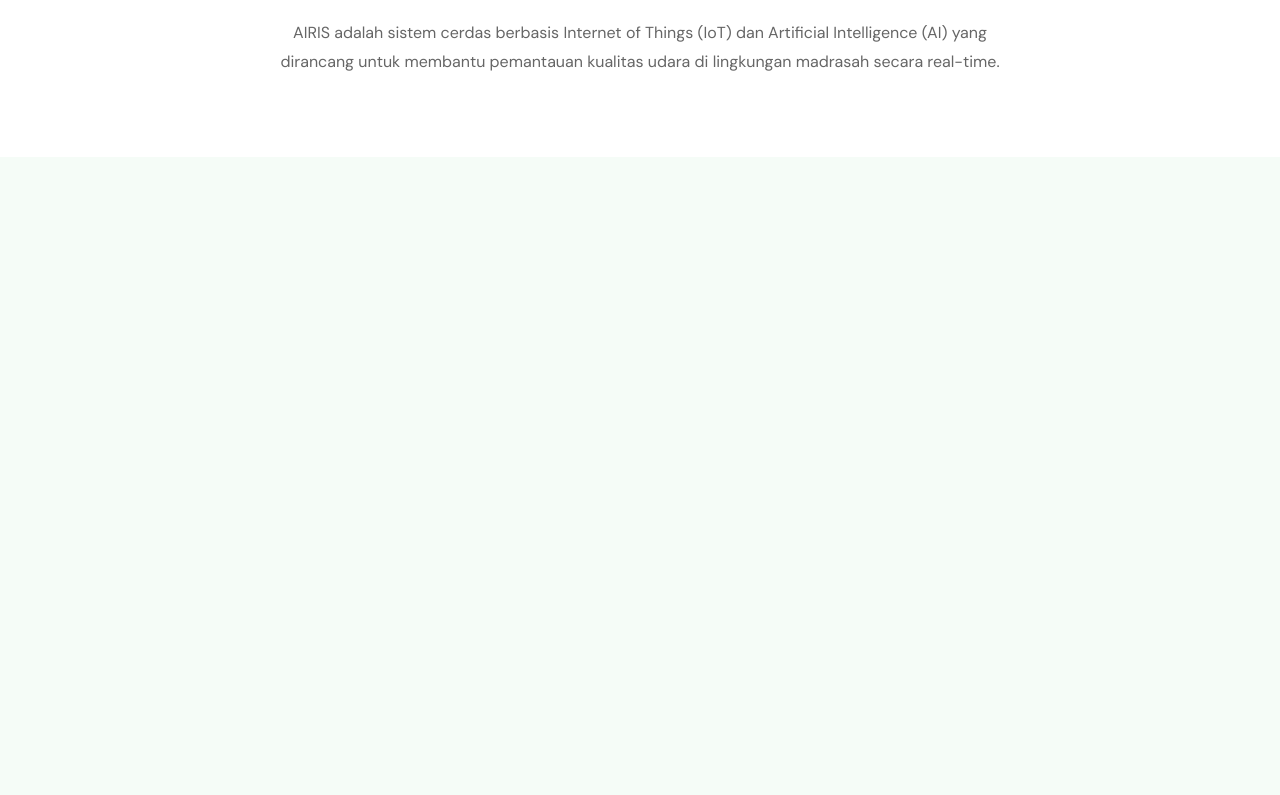
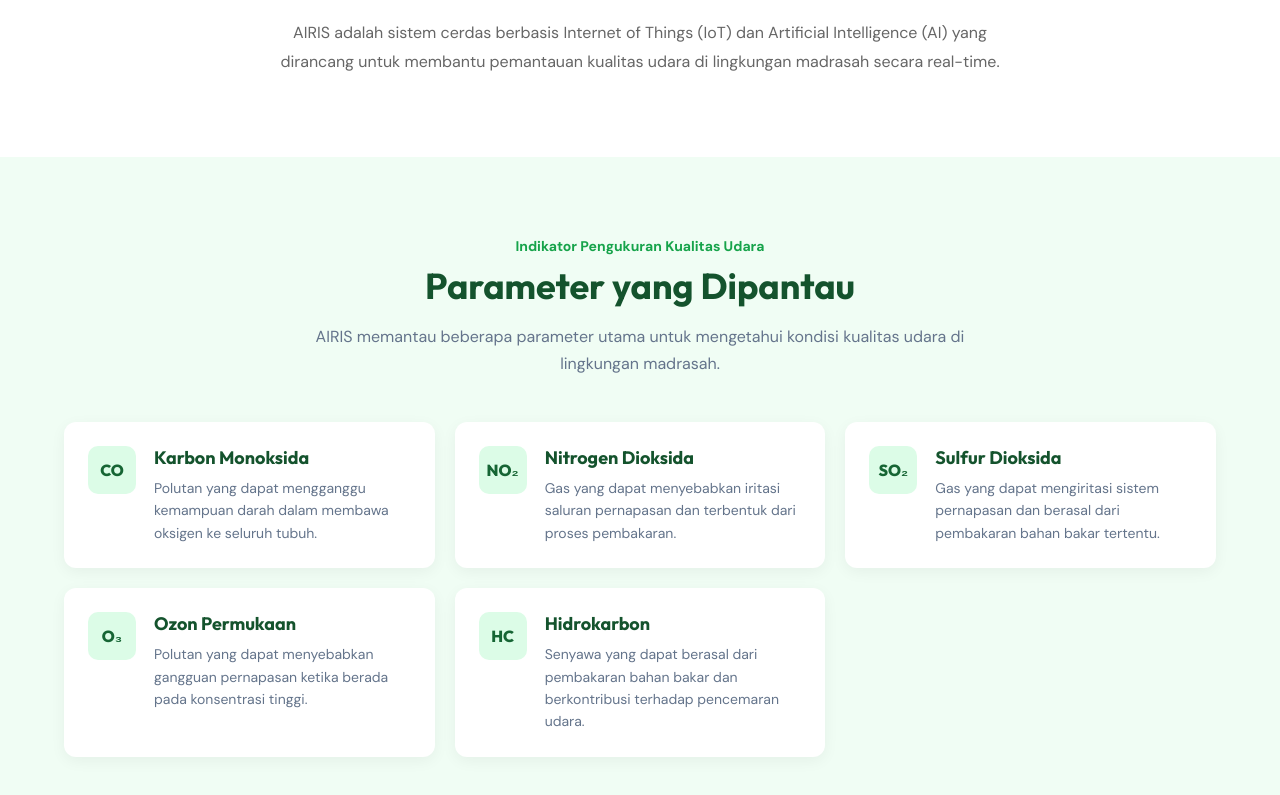
Before and after one commit to nurshineds/airis-web, a React app in the folder frontend/: page / in a window 1280 px wide. Shown: the part 844-1639 px from the top of the page. Before the commit the page ends 1001 px from the top, so only its background shows below. Built offline with nearby package versions, Linux system fonts and the light colour scheme; the HTML template or start-up script is replaced by a standard one.

Commit message:
Add Indicators component and corresponding styles; update Home page to include Indicators

```diff
--- /dev/null
+++ b/frontend/src/components/Indicators/Indicators.css
@@ -0,0 +1,109 @@
+.indicators {
+    background: #f0fdf4;
+    padding: 80px 0;
+}
+
+.indicators-header {
+    text-align: center;
+    max-width: 700px;
+    margin: 0 auto 45px;
+}
+
+.section-label {
+    color: #16a34a;
+    font-size: 14px;
+    font-weight: 700;
+    margin-bottom: 8px;
+}
+
+.indicators-header h2 {
+    font-family: "Outfit", sans-serif;
+    color: #14532d;
+    font-size: 36px;
+    margin-bottom: 15px;
+}
+
+.section-description {
+    color: #64748b;
+    line-height: 1.7;
+}
+
+.indicator-grid {
+    display: grid;
+    grid-template-columns: repeat(3, 1fr);
+    gap: 20px;
+}
+
+.indicator-card {
+    background: white;
+    border-radius: 12px;
+    padding: 24px;
+
+    display: flex;
+    align-items: flex-start;
+    gap: 18px;
+
+    box-shadow: 0 4px 15px rgba(0, 0, 0, 0.05);
+}
+
+.indicator-icon {
+    width: 48px;
+    height: 48px;
+
+    flex-shrink: 0;
+
+    display: flex;
+    align-items: center;
+    justify-content: center;
+
+    background: #dcfce7;
+    color: #166534;
+
+    border-radius: 10px;
+
+    font-family: "Outfit", sans-serif;
+    font-weight: 800;
+}
+
+.indicator-card h3 {
+    font-family: "Outfit", sans-serif;
+    color: #14532d;
+    font-size: 18px;
+    margin-bottom: 8px;
+}
+
+.indicator-card p {
+    color: #64748b;
+    font-size: 14px;
+    line-height: 1.6;
+}
+
+
+/* Tablet */
+
+@media (max-width: 900px) {
+
+    .indicator-grid {
+        grid-template-columns: repeat(2, 1fr);
+    }
+
+}
+
+
+/* Mobile */
+
+@media (max-width: 600px) {
+
+    .indicators {
+        padding: 60px 0;
+    }
+
+    .indicators-header h2 {
+        font-size: 30px;
+    }
+
+    .indicator-grid {
+        grid-template-columns: 1fr;
+    }
+
+}
--- /dev/null
+++ b/frontend/src/components/Indicators/Indicators.jsx
@@ -0,0 +1,81 @@
+import "./Indicators.css";
+
+const indicators = [
+    {
+        symbol: "CO",
+        title: "Karbon Monoksida",
+        description:
+            "Polutan yang dapat mengganggu kemampuan darah dalam membawa oksigen ke seluruh tubuh.",
+    },
+    {
+        symbol: "NO₂",
+        title: "Nitrogen Dioksida",
+        description:
+            "Gas yang dapat menyebabkan iritasi saluran pernapasan dan terbentuk dari proses pembakaran.",
+    },
+    {
+        symbol: "SO₂",
+        title: "Sulfur Dioksida",
+        description:
+            "Gas yang dapat mengiritasi sistem pernapasan dan berasal dari pembakaran bahan bakar tertentu.",
+    },
+    {
+        symbol: "O₃",
+        title: "Ozon Permukaan",
+        description:
+            "Polutan yang dapat menyebabkan gangguan pernapasan ketika berada pada konsentrasi tinggi.",
+    },
+    {
+        symbol: "HC",
+        title: "Hidrokarbon",
+        description:
+            "Senyawa yang dapat berasal dari pembakaran bahan bakar dan berkontribusi terhadap pencemaran udara.",
+    },
+];
+
+export default function Indicators() {
+    return (
+        <section className="indicators">
+            <div className="container">
+
+                <div className="indicators-header">
+                    <p className="section-label">
+                        Indikator Pengukuran Kualitas Udara
+                    </p>
+
+                    <h2>
+                        Parameter yang Dipantau
+                    </h2>
+
+                    <p className="section-description">
+                        AIRIS memantau beberapa parameter utama untuk
+                        mengetahui kondisi kualitas udara di lingkungan
+                        madrasah.
+                    </p>
+                </div>
+
+                <div className="indicator-grid">
+                    {indicators.map((indicator) => (
+                        <div
+                            className="indicator-card"
+                            key={indicator.symbol}
+                        >
+                            <div className="indicator-icon">
+                                {indicator.symbol}
+                            </div>
+
+                            <div>
+                                <h3>{indicator.title}</h3>
+
+                                <p>
+                                    {indicator.description}
+                                </p>
+                            </div>
+                        </div>
+                    ))}
+                </div>
+
+            </div>
+        </section>
+    );
+}
--- a/frontend/src/pages/Home/Home.jsx
+++ b/frontend/src/pages/Home/Home.jsx
@@ -1,21 +1,18 @@
 import Navbar from "../../components/Navbar/Navbar";
 import Hero from "../../components/Hero/Hero";
 import About from "../../components/About/About";
+import Indicators from "../../components/Indicators/Indicators";
 
 export default function Home() {
+    return (
+        <>
+            <Navbar />
 
-    return (
+            <Hero />
 
-        <>
+            <About />
 
-            <Navbar/>
-
-            <Hero/>
-
-            <About/>
-
+            <Indicators />
         </>
-
     );
-
 }
```
